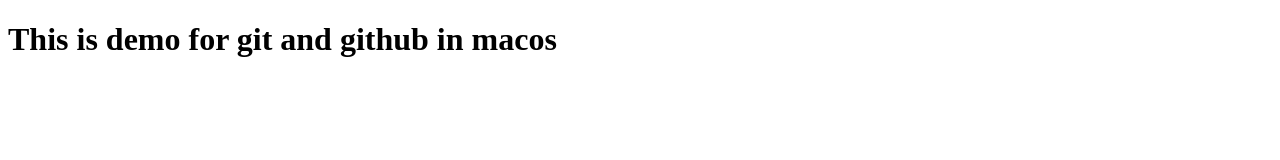
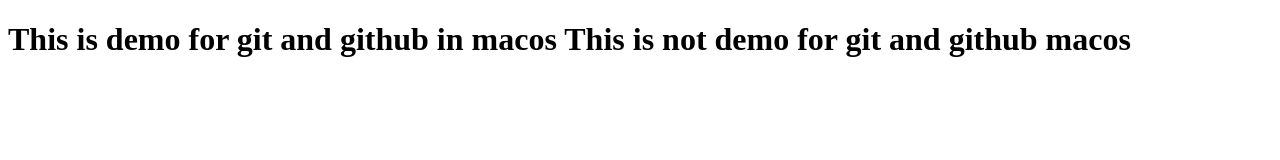
Before and after one commit to ashish123-paras/DemoProject, a plain HTML site: page index.html in a window 1280 px wide. Drawn offline with Linux system fonts and the light colour scheme.

Commit message:
second commit

```diff
--- a/index.html
+++ b/index.html
@@ -7,7 +7,7 @@
 </head>
 <body>
     <h1>This is demo for git and github in macos
-
+        This is not demo for git and github macos
     </h1>
 </body>
 </html>
```
